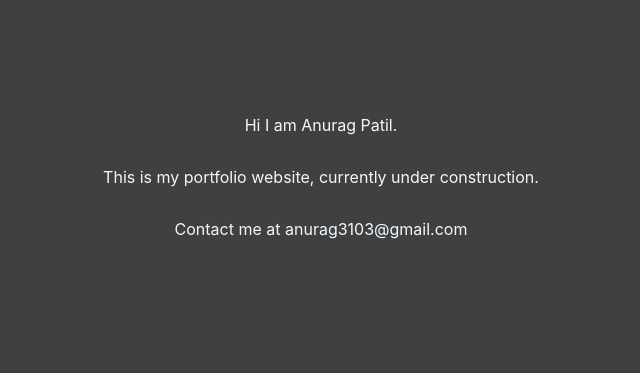
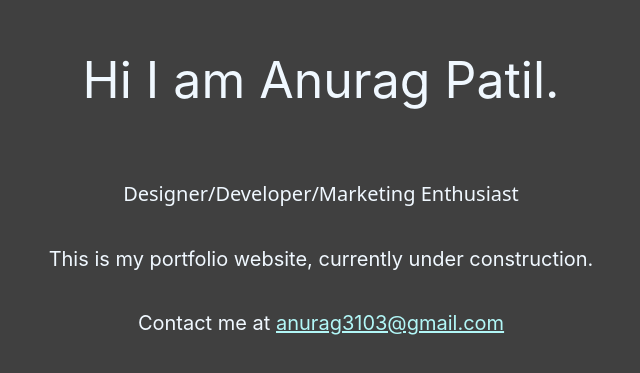
Before and after one commit to anothereleven/myportfolio, a React (Create React App) app: page / in a window 1280 px wide. Shown: the part 223-596 px from the top of the page, without its empty margins (319-959 px from the left). Built offline with nearby package versions, Linux system fonts and the light colour scheme.

Commit message:
click link to mail and some additions

```diff
--- a/src/App.css
+++ b/src/App.css
@@ -11,6 +11,21 @@
 
 
 #pheader{
-  font-size: px;
+  font-size: 50px;
   text-align: center;
 }
+
+#psubheader{
+  font-size: 20px;
+  text-align: center;
+}
+
+#psubheadercaps{
+  font-size: 20px;
+  text-align: center;
+  font-family:system-ui, -apple-system, BlinkMacSystemFont, 'Segoe UI', Roboto, Oxygen, Ubuntu, Cantarell, 'Open Sans', 'Helvetica Neue', sans-serif
+}
+
+#a{
+  color: rgb(178, 247, 247);
+}
--- a/src/App.js
+++ b/src/App.js
@@ -4,11 +4,14 @@ import './App.css';
 function App() {
   return (
     <div class="app-container">
-      <p id="app-header">
+      <p id="pheader">
         Hi I am Anurag Patil.
       </p>
-      <p>This is my portfolio website, currently under construction.</p>
-      <p>Contact me at anurag3103@gmail.com</p>
+      <p id="psubheadercaps">
+        Designer/Developer/Marketing Enthusiast
+      </p>
+      <p id="psubheader">This is my portfolio website, currently under construction.</p>
+      <p id="psubheader">Contact me at <a id="a" href="mailto:anurag3103@gmail.com">anurag3103@gmail.com</a></p>
     </div>
   );
 }
```
